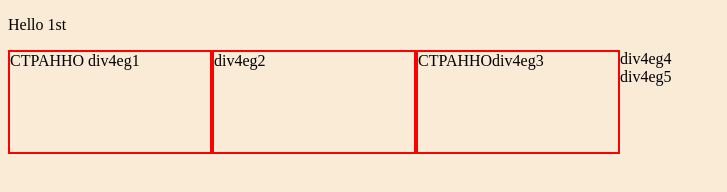
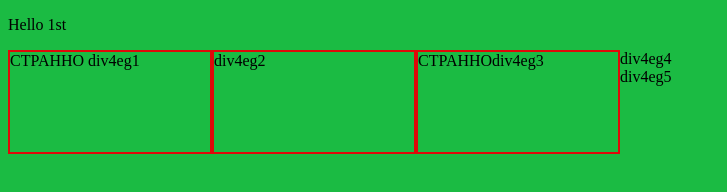
Before and after one commit to QuattroQtr/QuattroQtr.github.io, a plain HTML site: page index.html in a window 1280 px wide. Shown: the whole page, without its empty margins (0-727 px from the left). Drawn offline with Linux system fonts and the light colour scheme.

Commit message:
colorsTest

```diff
--- a/assets/css/main.css
+++ b/assets/css/main.css
@@ -1,10 +1,10 @@
 body {
-    background-color: antiquewhite;
+    background-color: rgb(27, 187, 67);
 }
 
 .blocks {
     width: 200px;
     height: 100px;
-    border: 2px solid red;
+    border: 2px solid rgb(223, 9, 9);
     float: left;
 }
```
